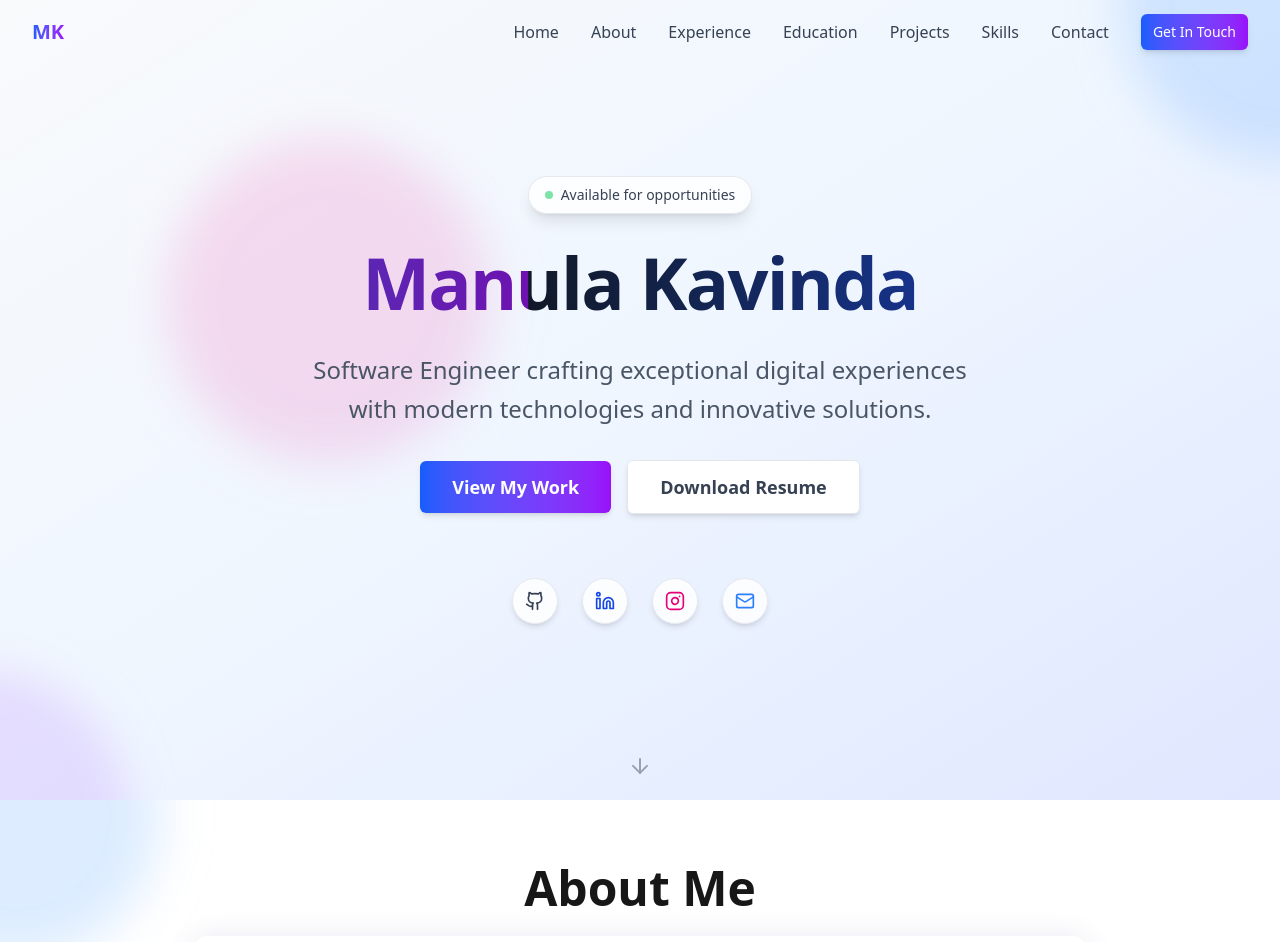
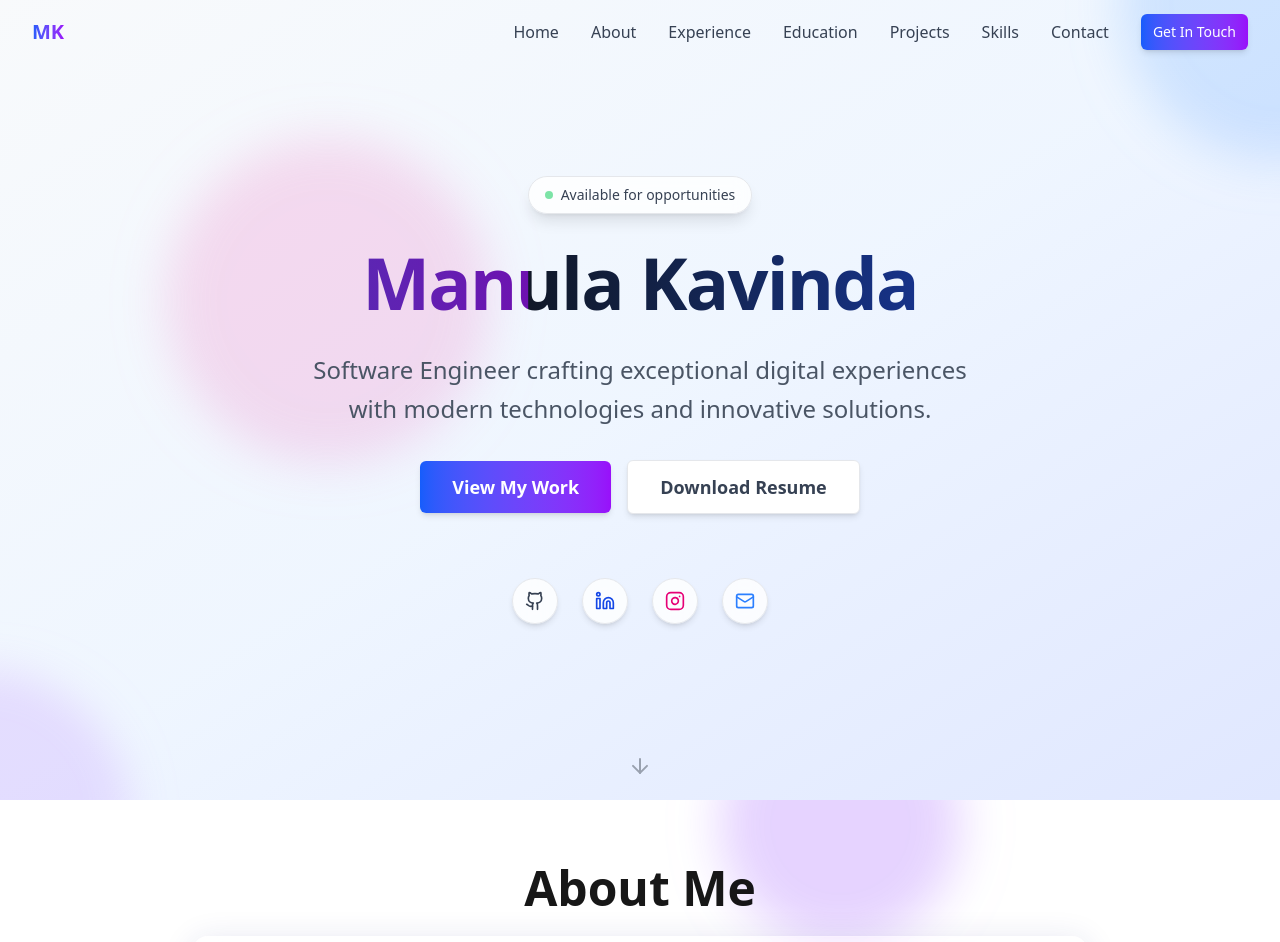
Before and after one commit to ManulaK/portfolio, a Next.js app: page / in a window 1280 px wide. Shown: the top 942 px of the page. Built offline with nearby package versions, Linux system fonts and the light colour scheme.

Commit message:
Update blob colors and sizes in AboutSection and ProjectsSection for enhanced visual consistency and appeal

```diff
--- a/src/components/about-section.tsx
+++ b/src/components/about-section.tsx
@@ -10,13 +10,9 @@ export function AboutSection() {
 		<AnimatedSection id="about" className="py-6 sm:py-10 md:py-16 bg-white scroll-mt-20 relative overflow-hidden">
 			<AnimatedBlobsBackground
 				blobs={[
-					{ color: 'bg-blue-400', className: '-top-32 -left-32 w-72 h-72' },
-					{
-						color: 'bg-purple-400',
-						className: 'top-1/2 right-0 w-80 h-80 animation-delay-2000',
-						style: { transform: 'translateY(-50%)' },
-					},
-					{ color: 'bg-pink-400', className: '-bottom-32 left-1/3 w-64 h-64 animation-delay-4000' },
+					{ color: 'bg-cyan-300', className: 'left-8 top-1/3 w-96 h-96', style: { transform: 'translateY(-50%)' } },
+					{ color: 'bg-violet-600', className: '-top-24 right-1/4 w-60 h-60 animation-delay-1000' },
+					{ color: 'bg-rose-600', className: '-bottom-20 left-1/3 w-40 h-40 animation-delay-2000' },
 				]}
 			/>
 			<div className="max-w-7xl mx-auto px-4 sm:px-6 lg:px-8">
--- a/src/components/projects-section.tsx
+++ b/src/components/projects-section.tsx
@@ -65,13 +65,13 @@ export function ProjectsSection() {
 		<AnimatedSection id="projects" className="py-8 sm:py-12 md:py-20 bg-white scroll-mt-20 relative overflow-hidden">
 			<AnimatedBlobsBackground
 				blobs={[
-					{ color: 'bg-green-300', className: '-top-24 right-1/4 w-64 h-64' },
+					{ color: 'bg-green-400', className: '-top-24 right-1/4 w-64 h-64' },
 					{
-						color: 'bg-yellow-200',
+						color: 'bg-yellow-400',
 						className: 'top-1/2 left-0 w-80 h-80 animation-delay-2000',
 						style: { transform: 'translateY(-50%)' },
 					},
-					{ color: 'bg-blue-300', className: '-bottom-24 right-1/3 w-72 h-72 animation-delay-4000' },
+					{ color: 'bg-blue-400', className: '-bottom-24 right-1/3 w-72 h-72 animation-delay-4000' },
 				]}
 			/>
 			<div className="max-w-7xl mx-auto px-4 sm:px-6 lg:px-8">
```
